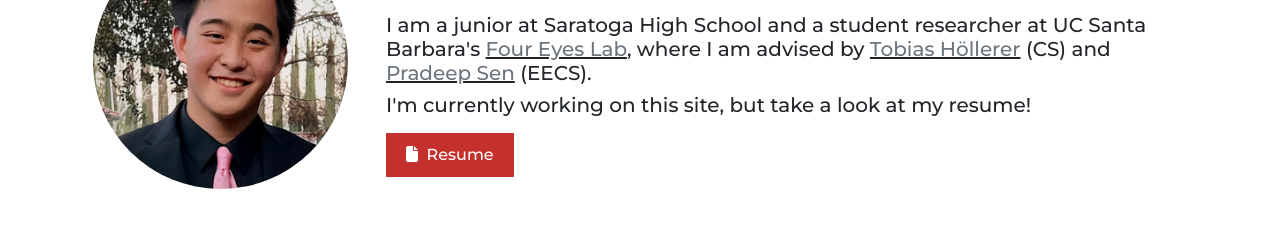
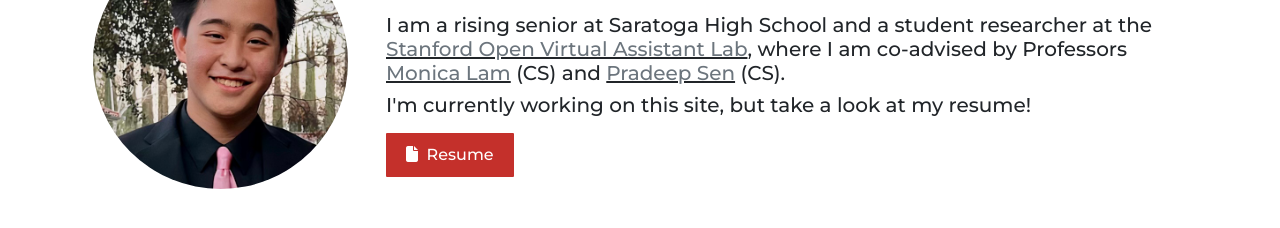
Before and after one commit to masonwang025/masonwang.me, a website: page index.html in a window 1280 px wide. Shown: the part 338-566 px from the top of the page. Drawn offline with nearby package versions, Linux system fonts and the light colour scheme.

Commit message:
Update index.html

```diff
--- a/index.html
+++ b/index.html
@@ -57,34 +57,33 @@
             <b>Hi, my name is <span>Mason Wang</span>.</b>
           </h1>
           <h5 class="mb-2">
-            I am a junior at Saratoga High School and a student researcher at UC
-            Santa Barbara's
+            I am a rising senior at Saratoga High School and a student researcher at the
             <u
               ><a
-                href="https://ilab.cs.ucsb.edu/"
+                href="https://oval.cs.stanford.edu/"
                 class="text-muted"
                 target="_blank"
-                >Four Eyes Lab</a
+                > Stanford Open Virtual Assistant Lab</a
               ></u
-            >, where I am advised by
+            >, where I am co-advised by Professors
             <u
               ><a
-                href="https://sites.cs.ucsb.edu/~holl/"
+                href="https://suif.stanford.edu/~lam/"
                 class="text-muted"
                 target="_blank"
-                >Tobias Höllerer</a
+                >Monica Lam</a
               ></u
             >
             (CS) and
             <u
               ><a
-                href="https://web.ece.ucsb.edu/~psen/"
+                href="http://infolab.stanford.edu/~echang/"
                 class="text-muted"
                 target="_blank"
                 >Pradeep Sen</a
               ></u
             >
-            (EECS).
+            (CS).
           </h5>
           <h5 class="mb-3">
             I'm currently working on this site, but take a look at my resume!
```
